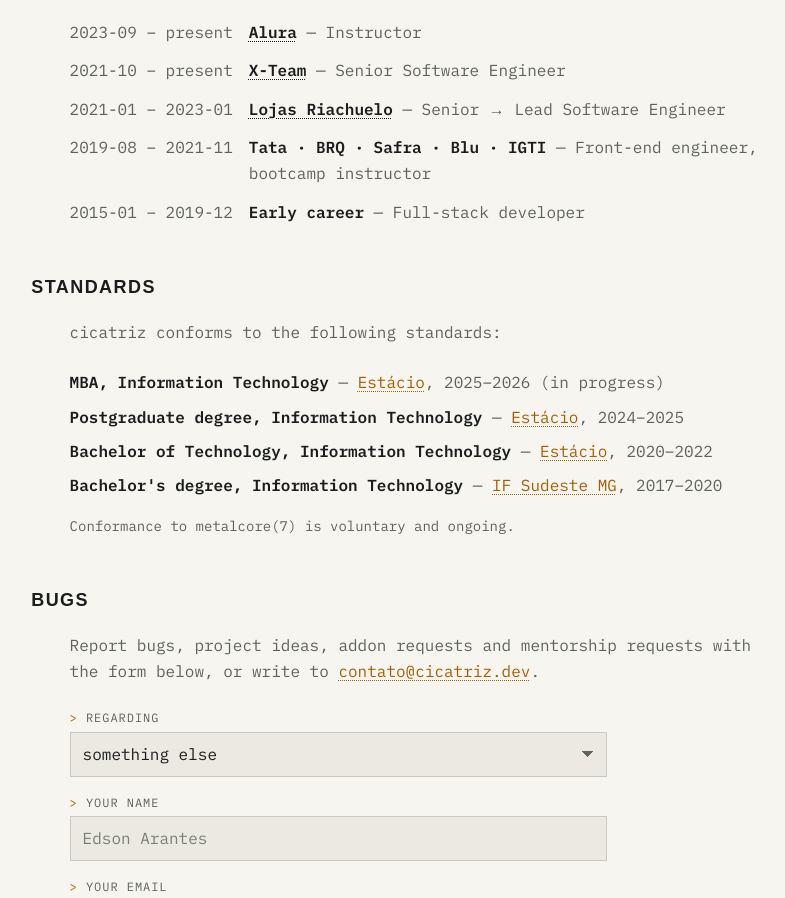
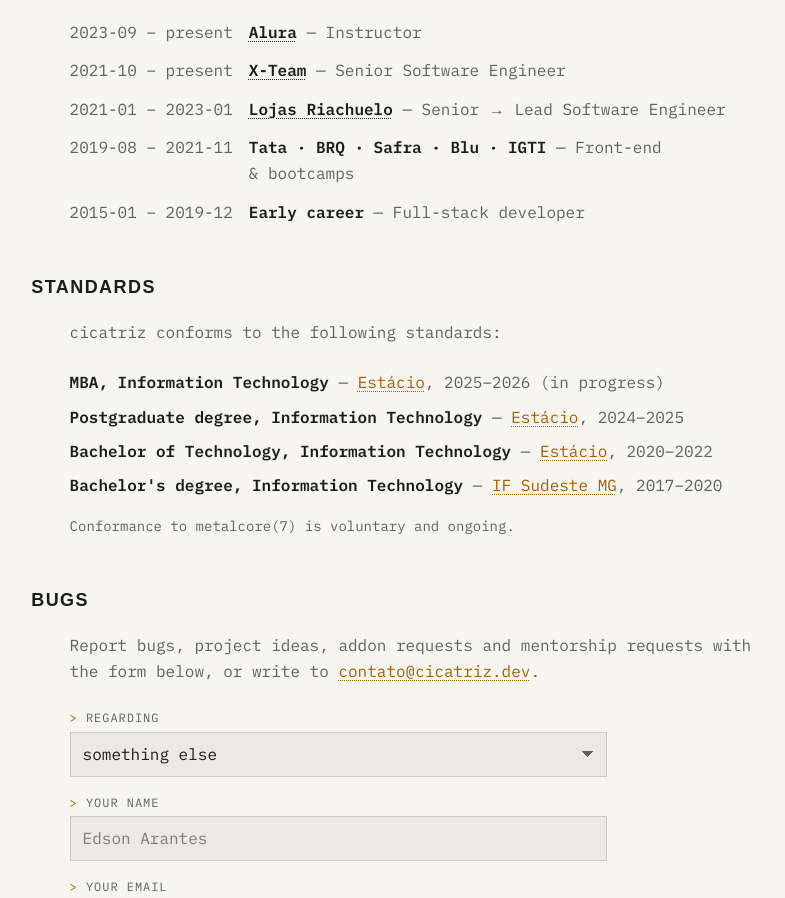
Before and after one commit to cicatrizdev/cicatriz-dev, a Next.js app: page /en in a window 1280 px wide. Shown: the part 2400-3298 px from the top of the page, without its empty margins (244-1029 px from the left). Built offline with nearby package versions, Linux system fonts and the light colour scheme; a web font is replaced by a local one.

Commit message:
fix(history): keep the 2019–2021 row on one line

```diff
--- a/src/content/experience.ts
+++ b/src/content/experience.ts
@@ -35,10 +35,7 @@
   },
   {
     company: 'Tata · BRQ · Safra · Blu · IGTI',
-    role: {
-      en: 'Front-end engineer, bootcamp instructor',
-      pt: 'Engenheiro front-end, instrutor de bootcamp',
-    },
+    role: { en: 'Front-end & bootcamps', pt: 'Front-end e bootcamps' },
     start: '2019-08',
     end: '2021-11',
   },
```
